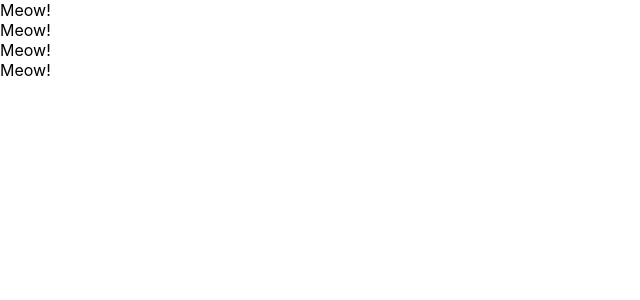
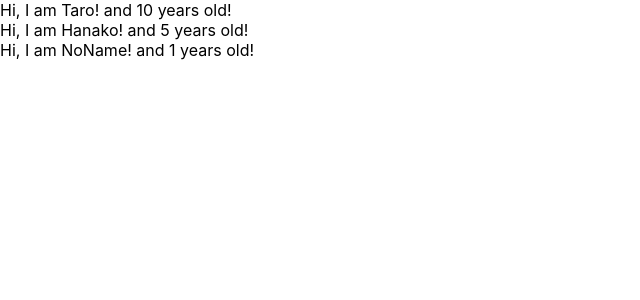
Before and after one commit to tukeks/udemy-react-redux-crud-application, a React (Create React App) app: page / in a window 1280 px wide. Shown: the top 300 px of the page, without its empty margins (0-640 px from the left). Built offline with nearby package versions, Linux system fonts and the light colour scheme; the HTML template or start-up script is replaced by a standard one.

Commit message:
Learn props of component

```diff
--- a/src/App.js
+++ b/src/App.js
@@ -1,38 +1,27 @@
 import React from 'react';
 
+const App = () => {
+  const profiles = [
+    {name: "Taro", age: 10},
+    {name: "Hanako", age: 5},
+    {name: "NoName"}
+  ]
 
-// function App() {
-
-//   const dom = <h1>{greeting}</h1>;
-//   return (
-//     {dom}
-//   );
-// }
-
-
-// class App extends React.Component{
-//   render(){
-//     return (
-//       <React.Fragment>
-//         <label htmlFor="bar">bar</label>
-//         <input type="text" onChange={() =>  console.log("I am clicked!!")} />
-//       </React.Fragment>
-//     )
-//   }
-// }
-
-const App = () => {
   return (
   <div>
-    <Cat />
-    <Cat />
-    <Cat />
-    <Cat />
-  </div>);
+    {
+      profiles.map((profile, index) => {
+      return <User name={profile.name} age={profile.age} key={index} /> })
+    }
+  </div> );
 };
 
-const Cat = () => {
-  return <div>Meow!</div>
+const User = (props) => {
+return <div>Hi, I am {props.name}! and {props.age} years old!</div>
 };
 
+User.defaultProps = {
+  age: 1
+}
+
 export default App;
```
